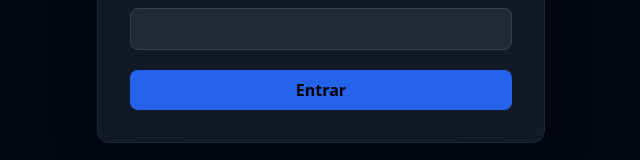
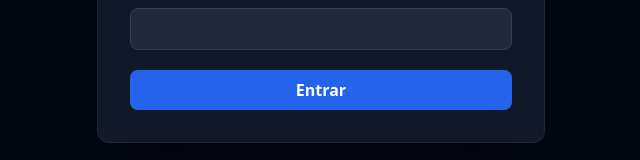
Before and after one commit to brandao-m/fixnow, a React app in the folder frontend/: page / in a window 1280 px wide. Shown: the part 450-610 px from the top of the page, without its empty margins (319-959 px from the left). Built offline with nearby package versions, Linux system fonts and the light colour scheme; the HTML template or start-up script is replaced by a standard one.

Commit message:
frontend: melhora contraste do formulário de login e ajusta cor da fonte do botão

```diff
--- a/frontend/src/pages/Login.tsx
+++ b/frontend/src/pages/Login.tsx
@@ -29,7 +29,7 @@ export default function Login() {
             </label>
             <input
               type="email"
-              className="w-full bg-gray-800 border border-gray-700 rounded-lg px-4 py-2 focus:outline-none focus:ring-2 focus:ring-blue-500 transition"
+              className="w-full bg-gray-800 border border-gray-700 rounded-lg px-4 py-2 focus:outline-none focus:ring-2 focus:ring-blue-500 text-white placeholder-gray-400 transition"
               value={email}
               onChange={(e) => setEmail(e.target.value)}
               required
@@ -42,7 +42,7 @@ export default function Login() {
             </label>
             <input
               type="password"
-              className="w-full bg-gray-800 border border-gray-700 rounded-lg px-4 py-2 focus:outline-none focus:ring-2 focus:ring-blue-500 transition"
+              className="w-full bg-gray-800 border border-gray-700 rounded-lg px-4 py-2 focus:outline-none focus:ring-2 focus:ring-blue-500 text-white placeholder-gray-400 transition"
               value={senha}
               onChange={(e) => setSenha(e.target.value)}
               required
@@ -51,7 +51,7 @@ export default function Login() {
 
           <button
             type="submit"
-            className="w-full bg-blue-600 hover:bg-blue-700 py-2 rounded-lg font-semibold transition"
+            className="w-full bg-blue-600 text-white hover:bg-blue-700 py-2 rounded-lg font-semibold transition"
           >
             Entrar
           </button>
```
